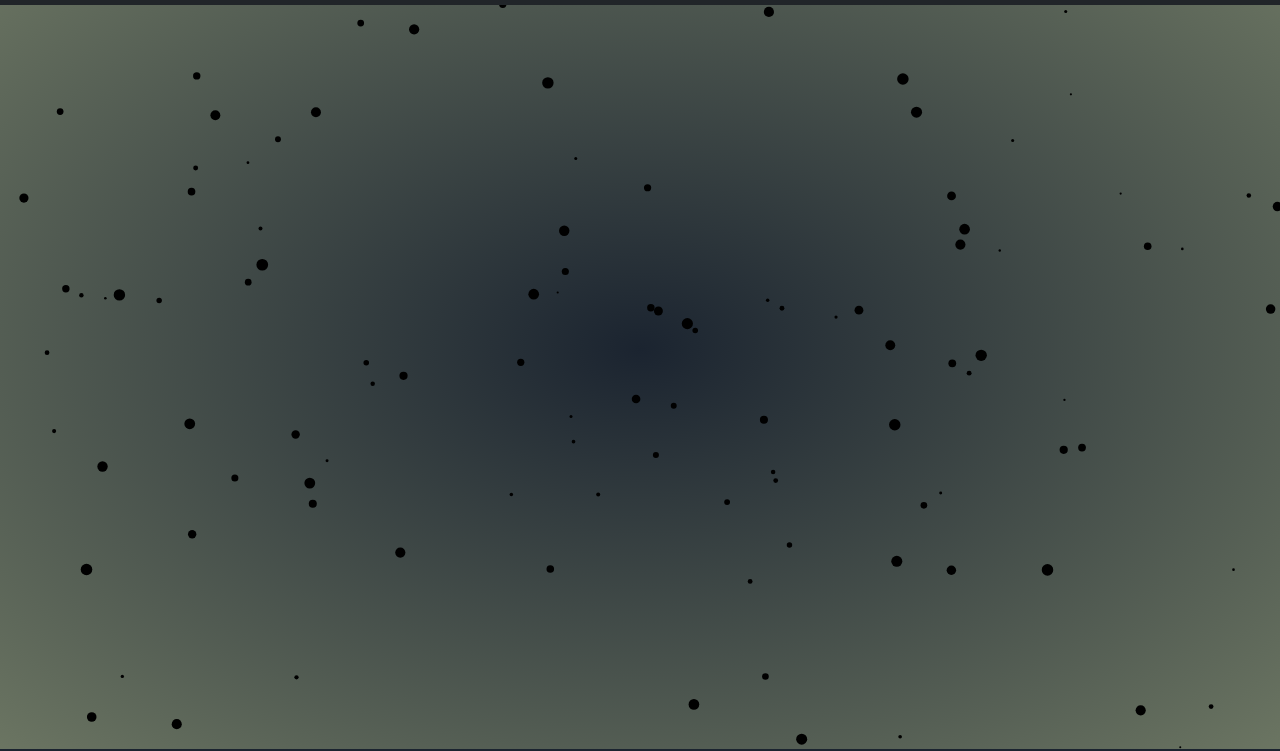
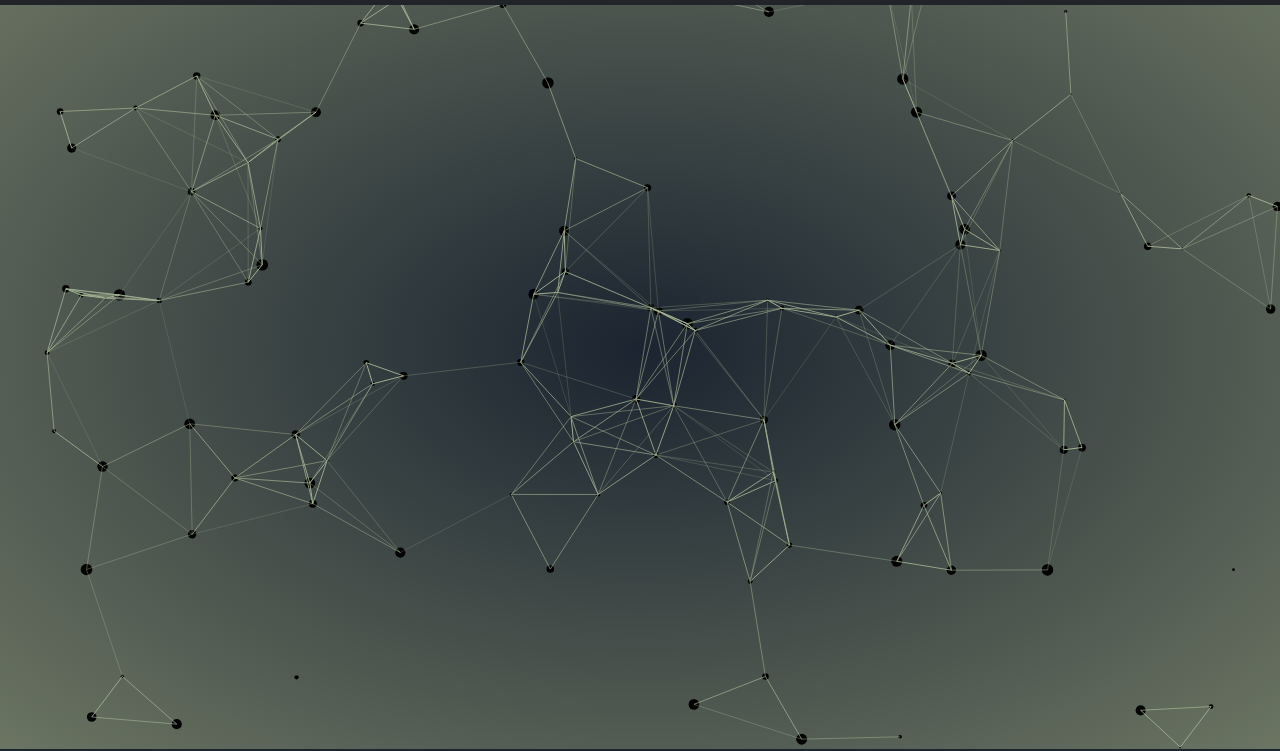
Before and after one commit to andreBigna/PortfolioWebsite, a plain HTML site: page index.html in a window 1280 px wide. Shown: the part 51-802 px from the top of the page. Drawn offline with nearby package versions, Linux system fonts and the light colour scheme; animation ran at ten frames a second.

Commit message:
particles ok

```diff
--- a/JS/paricles.js
+++ b/JS/paricles.js
@@ -8,13 +8,29 @@ let particlesArray;
 let mouse = {
   x: null,
   y: null,
-  radius: (canvas.height / 80) * (canvas.width / 80),
+  radius: calculateMouseRadius(),
 };
 
 window.addEventListener("mousemove", (event) => {
   mouse.x = event.x;
   mouse.y = event.y;
 });
+
+window.addEventListener("mouseout", () => {
+  mouse.x = undefined;
+  mouse.y = undefined;
+});
+
+window.addEventListener("resize", () => {
+  canvas.width = innerWidth;
+  canvas.height = innerHeight;
+  canvas.radius = calculateMouseRadius();
+  init();
+});
+
+function calculateMouseRadius() {
+  return Math.pow(canvas.height / 100, 2);
+}
 
 class Particle {
   constructor(x, y, directionX, directionY, size, color) {
@@ -88,6 +104,29 @@ function animate() {
   for (let i = 0; i < particlesArray.length; i++) {
     particlesArray[i].update();
   }
+
+  connect();
+}
+
+function connect() {
+  let opacity = 1;
+  for (let i = 0; i < particlesArray.length; i++) {
+    for (let k = i; k < particlesArray.length; k++) {
+      let distance =
+        Math.pow(particlesArray[i].x - particlesArray[k].x, 2) +
+        Math.pow(particlesArray[i].y - particlesArray[k].y, 2);
+
+      if (distance < Math.pow(canvas.width / 10, 2)) {
+        opacity = 1 - distance / 20000;
+        ctx.strokeStyle = `rgb(164, 180, 148, ${opacity})`;
+        ctx.lineWidth = 1;
+        ctx.beginPath();
+        ctx.moveTo(particlesArray[i].x, particlesArray[i].y);
+        ctx.lineTo(particlesArray[k].x, particlesArray[k].y);
+        ctx.stroke();
+      }
+    }
+  }
 }
 
 init();
--- a/components/skill-bar-template.html
+++ b/components/skill-bar-template.html
@@ -92,8 +92,8 @@
     }
   </style>
   <svg>
-    <circle class="bg" cx="85." cy="85." r="78" />
-    <circle id="skill-bar" class="meter-90" cx="85." cy="85." r="78" />
+    <circle class="bg" cx="85" cy="85" r="78" />
+    <circle id="skill-bar" class="meter-90" cx="85" cy="85" r="78" />
     <text
       id="skill-text"
       x="50%"
```
